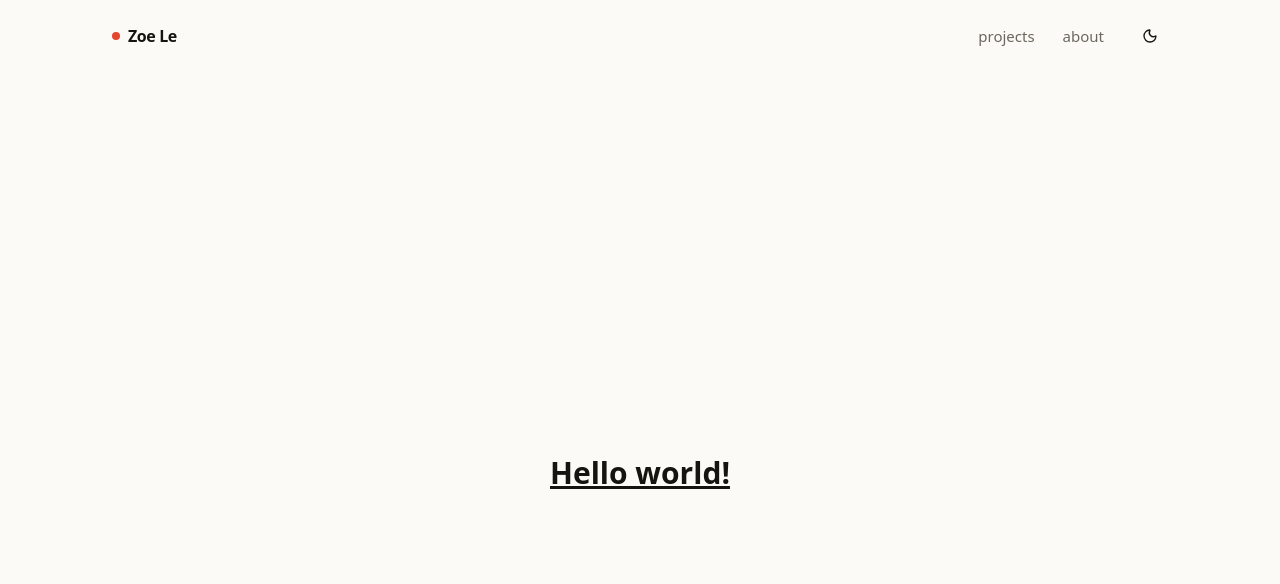
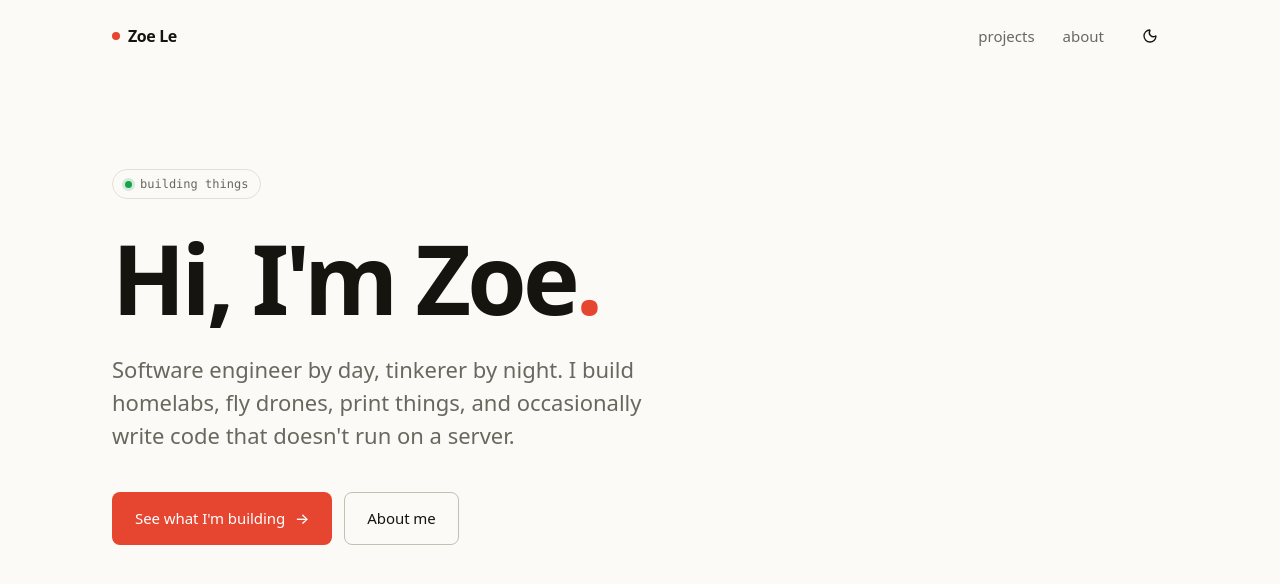
Before and after one commit to mintypack/mintypack.github.io, a React (Vite) app: page / in a window 1280 px wide. Shown: the top 584 px of the page. Built offline with nearby package versions, Linux system fonts and the light colour scheme.

Commit message:
feat: add Hero and Container component

```diff
--- a/src/App.tsx
+++ b/src/App.tsx
@@ -1,12 +1,13 @@
 import Header from "@/components/Header"
+import Hero from "@/components/Hero"
 
 function App() {
   return (
     <>
       <Header />
-      <div className="flex h-screen items-center justify-center">
-        <h1 className="text-3xl font-bold underline">Hello world!</h1>
-      </div>
+      <main>
+        <Hero />
+      </main>
     </>
   )
 }
--- /dev/null
+++ b/src/components/Container.tsx
@@ -0,0 +1,8 @@
+import { cn } from "@/lib/utils"
+
+export default function Container({
+  className,
+  ...props
+}: React.ComponentProps<"div">) {
+  return <div className={cn("mx-auto max-w-280 px-8", className)} {...props} />
+}
--- a/src/components/Header.tsx
+++ b/src/components/Header.tsx
@@ -1,5 +1,6 @@
 import { useEffect, useState } from "react"
 
+import Container from "@/components/Container"
 import ThemeToggle from "@/components/ThemeToggle"
 import { cn } from "@/lib/utils"
 
@@ -25,7 +26,7 @@ export default function Header() {
         scrolled ? "border-border" : "border-transparent"
       )}
     >
-      <div className="mx-auto flex max-w-280 items-center justify-between gap-6 px-8">
+      <Container className="flex items-center justify-between gap-6">
         <a
           href="/"
           className="inline-flex items-center gap-2 text-base font-semibold tracking-tight"
@@ -52,7 +53,7 @@ export default function Header() {
           </a>
           <ThemeToggle />
         </nav>
-      </div>
+      </Container>
     </header>
   )
 }
--- /dev/null
+++ b/src/components/Hero.tsx
@@ -0,0 +1,48 @@
+import Container from "@/components/Container"
+
+export default function Hero() {
+  return (
+    <section className="pt-14 pb-12 md:pt-24 md:pb-20">
+      <Container>
+        <span className="mb-8 inline-flex items-center gap-2 rounded-full border border-border px-3 py-1.5 font-mono text-xs text-muted-foreground">
+          <span
+            className="size-1.75 rounded-full bg-[#16a34a] shadow-[0_0_0_3px_rgba(22,163,74,0.18)]"
+            aria-hidden="true"
+          />
+          building things
+        </span>
+
+        <h1 className="mb-7 text-[clamp(48px,9vw,96px)] font-semibold leading-[0.98] tracking-[-0.04em]">
+          Hi, I'm Zoe<span className="text-primary">.</span>
+        </h1>
+
+        <p className="mb-10 max-w-140 text-[clamp(18px,2.2vw,22px)] leading-normal text-muted-foreground">
+          Software engineer by day, tinkerer by night. I build homelabs,
+          fly drones, print things, and occasionally write code that doesn't run
+          on a server.
+        </p>
+
+        <div className="flex flex-wrap gap-3">
+          <a
+            href="/projects"
+            className="group inline-flex items-center gap-2.5 whitespace-nowrap rounded-md border border-transparent bg-primary px-5.5 py-3.5 text-[15px] font-medium tracking-[-0.005em] text-primary-foreground transition-colors hover:bg-[color-mix(in_oklab,var(--primary)_88%,black)]"
+          >
+            See what I'm building
+            <span
+              aria-hidden="true"
+              className="transition-transform group-hover:translate-x-0.75"
+            >
+              →
+            </span>
+          </a>
+          <a
+            href="/about"
+            className="inline-flex items-center whitespace-nowrap rounded-md border border-border-strong bg-transparent px-5.5 py-3.5 text-[15px] font-medium tracking-[-0.005em] text-foreground transition-colors hover:border-foreground hover:bg-secondary"
+          >
+            About me
+          </a>
+        </div>
+      </Container>
+    </section>
+  )
+}
--- a/src/index.css
+++ b/src/index.css
@@ -24,6 +24,7 @@
     --color-destructive: var(--destructive);
     --color-destructive-foreground: var(--destructive-foreground);
     --color-border: var(--border);
+    --color-border-strong: var(--border-strong);
     --color-input: var(--input);
     --color-ring: var(--ring);
     --color-chart-1: var(--chart-1);
@@ -90,6 +91,7 @@
     --destructive: oklch(0.6204 0.2012 31.0088);
     --destructive-foreground: oklch(1.0000 0 0);
     --border: oklch(0.9065 0.0167 91.5616);
+    --border-strong: oklch(0.8060 0.0190 91.0000);
     --input: oklch(0.9065 0.0167 91.5616);
     --ring: oklch(0.6204 0.2012 31.0088);
     --chart-1: oklch(0.6204 0.2012 31.0088);
@@ -105,9 +107,9 @@
     --sidebar-accent-foreground: oklch(0.1905 0.0099 97.8757);
     --sidebar-border: oklch(0.9065 0.0167 91.5616);
     --sidebar-ring: oklch(0.6204 0.2012 31.0088);
-    --font-sans: ui-sans-serif, system-ui, -apple-system, BlinkMacSystemFont, 'Segoe UI', Roboto, 'Helvetica Neue', Arial, 'Noto Sans', sans-serif, 'Apple Color Emoji', 'Segoe UI Emoji', 'Segoe UI Symbol', 'Noto Color Emoji';
+    --font-sans: 'Geist Variable', ui-sans-serif, system-ui, -apple-system, BlinkMacSystemFont, 'Segoe UI', Roboto, 'Helvetica Neue', Arial, 'Noto Sans', sans-serif, 'Apple Color Emoji', 'Segoe UI Emoji', 'Segoe UI Symbol', 'Noto Color Emoji';
     --font-serif: ui-serif, Georgia, Cambria, "Times New Roman", Times, serif;
-    --font-mono: ui-monospace, SFMono-Regular, Menlo, Monaco, Consolas, "Liberation Mono", "Courier New", monospace;
+    --font-mono: 'Geist Mono Variable', ui-monospace, SFMono-Regular, Menlo, Monaco, Consolas, "Liberation Mono", "Courier New", monospace;
     --radius: 0.625rem;
     --shadow-x: 0;
     --shadow-y: 1px;
@@ -145,6 +147,7 @@
     --destructive: oklch(0.7118 0.1823 32.0911);
     --destructive-foreground: oklch(0.1543 0 0);
     --border: oklch(0.2523 0.0040 84.5846);
+    --border-strong: oklch(0.3520 0.0050 84.5000);
     --input: oklch(0.2523 0.0040 84.5846);
     --ring: oklch(0.7118 0.1823 32.0911);
     --chart-1: oklch(0.7118 0.1823 32.0911);
@@ -160,9 +163,9 @@
     --sidebar-accent-foreground: oklch(0.9583 0.0070 88.6431);
     --sidebar-border: oklch(0.2523 0.0040 84.5846);
     --sidebar-ring: oklch(0.7118 0.1823 32.0911);
-    --font-sans: ui-sans-serif, system-ui, -apple-system, BlinkMacSystemFont, 'Segoe UI', Roboto, 'Helvetica Neue', Arial, 'Noto Sans', sans-serif, 'Apple Color Emoji', 'Segoe UI Emoji', 'Segoe UI Symbol', 'Noto Color Emoji';
+    --font-sans: 'Geist Variable', ui-sans-serif, system-ui, -apple-system, BlinkMacSystemFont, 'Segoe UI', Roboto, 'Helvetica Neue', Arial, 'Noto Sans', sans-serif, 'Apple Color Emoji', 'Segoe UI Emoji', 'Segoe UI Symbol', 'Noto Color Emoji';
     --font-serif: ui-serif, Georgia, Cambria, "Times New Roman", Times, serif;
-    --font-mono: ui-monospace, SFMono-Regular, Menlo, Monaco, Consolas, "Liberation Mono", "Courier New", monospace;
+    --font-mono: 'Geist Mono Variable', ui-monospace, SFMono-Regular, Menlo, Monaco, Consolas, "Liberation Mono", "Courier New", monospace;
     --radius: 0.625rem;
     --shadow-x: 0;
     --shadow-y: 1px;
```
